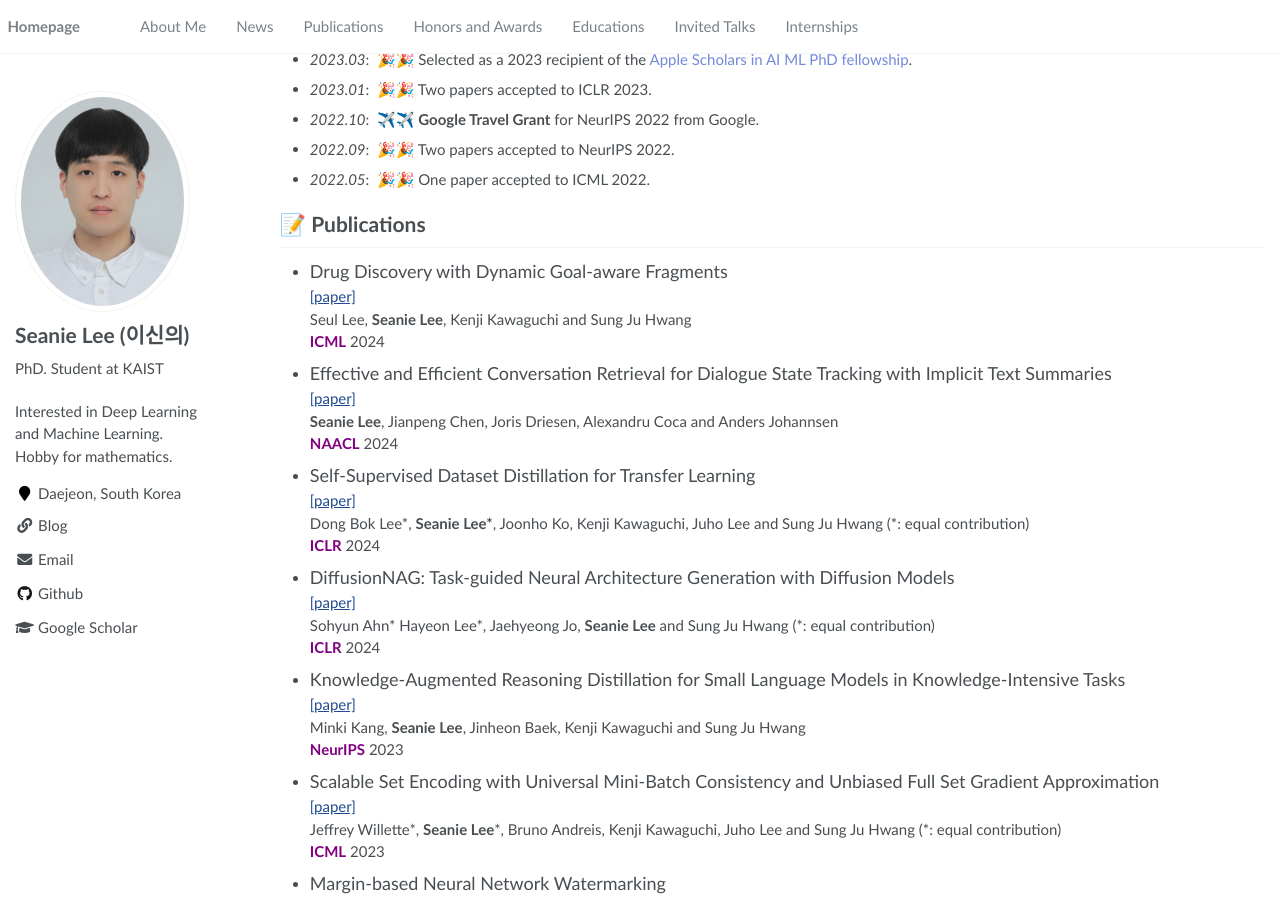
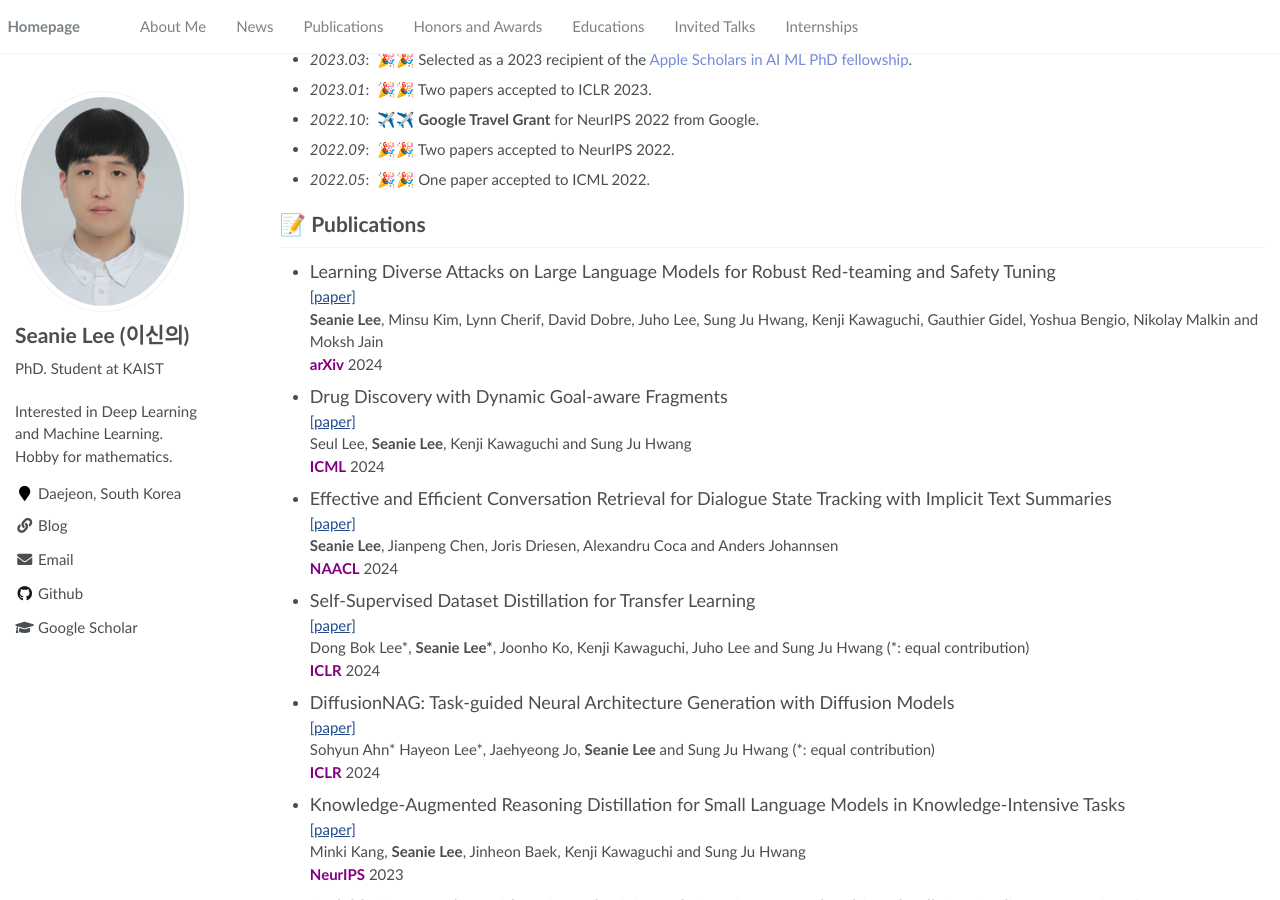
Before and after one commit to seanie12/seanie12.github.io, a Jekyll site: the page built from _pages/about.md, in a window 1280 px wide and 900 px high, scrolled down 344 px. Built offline with Jekyll 4.4.1, drawn with Linux system fonts in a browser that asks for light colours.

Commit message:
Update about.md

```diff
--- a/_pages/about.md
+++ b/_pages/about.md
@@ -36,6 +36,11 @@ I am a PhD student at <a href="https://www.mlai-kaist.com/" style="color: #7289d
 <!-- - *2022.02*: &nbsp;🎉🎉 Lorem ipsum dolor sit amet, consectetur adipiscing elit. Vivamus ornare aliquet ipsum, ac tempus justo dapibus sit amet.  -->
 
 # 📝 Publications
+- <font size="4">Learning Diverse Attacks on Large Language Models for Robust Red-teaming and Safety Tuning</font>
+[[paper]](https://arxiv.org/abs/2405.18540) \\
+**Seanie Lee**, Minsu Kim, Lynn Cherif, David Dobre, Juho Lee, Sung Ju Hwang, Kenji Kawaguchi, Gauthier Gidel, Yoshua Bengio, Nikolay Malkin and Moksh Jain  \\
+<span style="color:purple">**arXiv**</span> 2024
+
 - <font size="4">Drug Discovery with Dynamic Goal-aware Fragments</font>
 [[paper]](https://arxiv.org/abs/2310.00841) \\
 Seul Lee, **Seanie Lee**, Kenji Kawaguchi and Sung Ju Hwang \\
```
